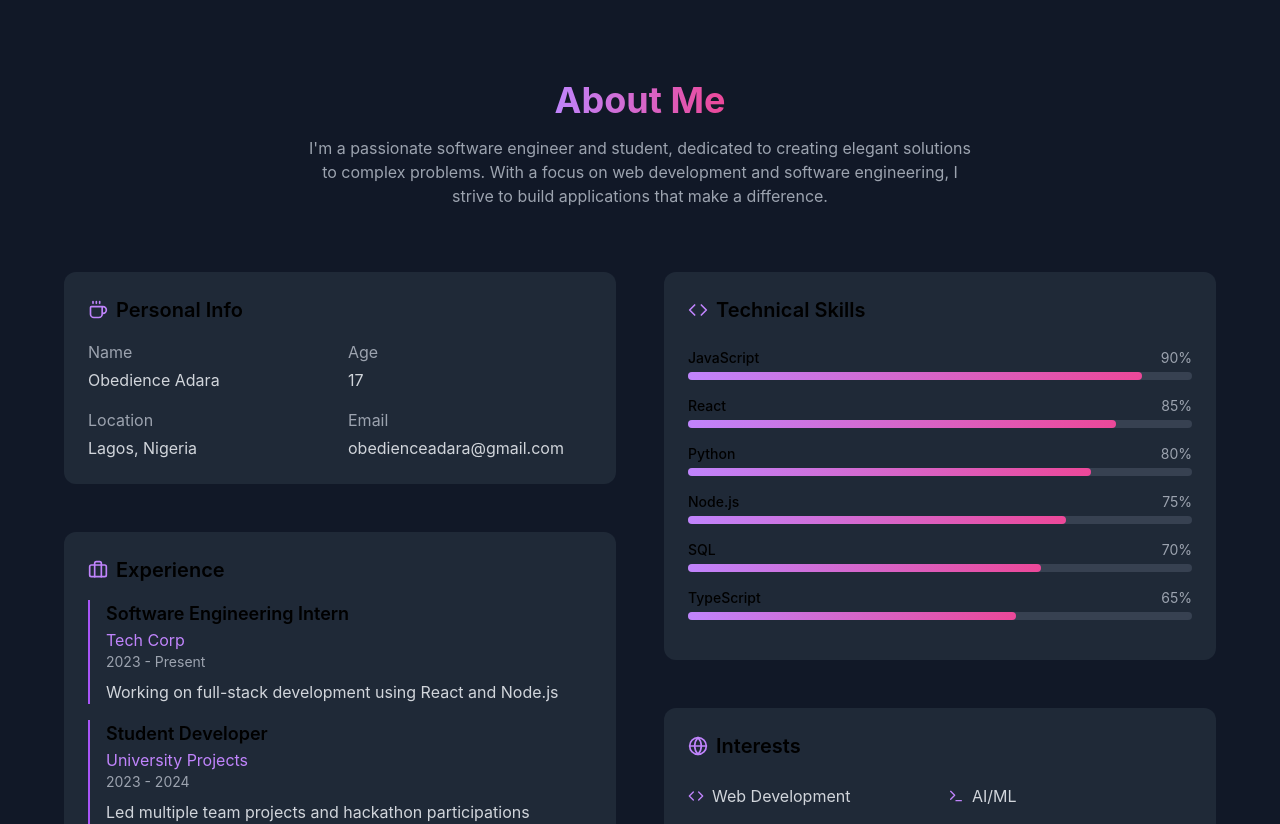
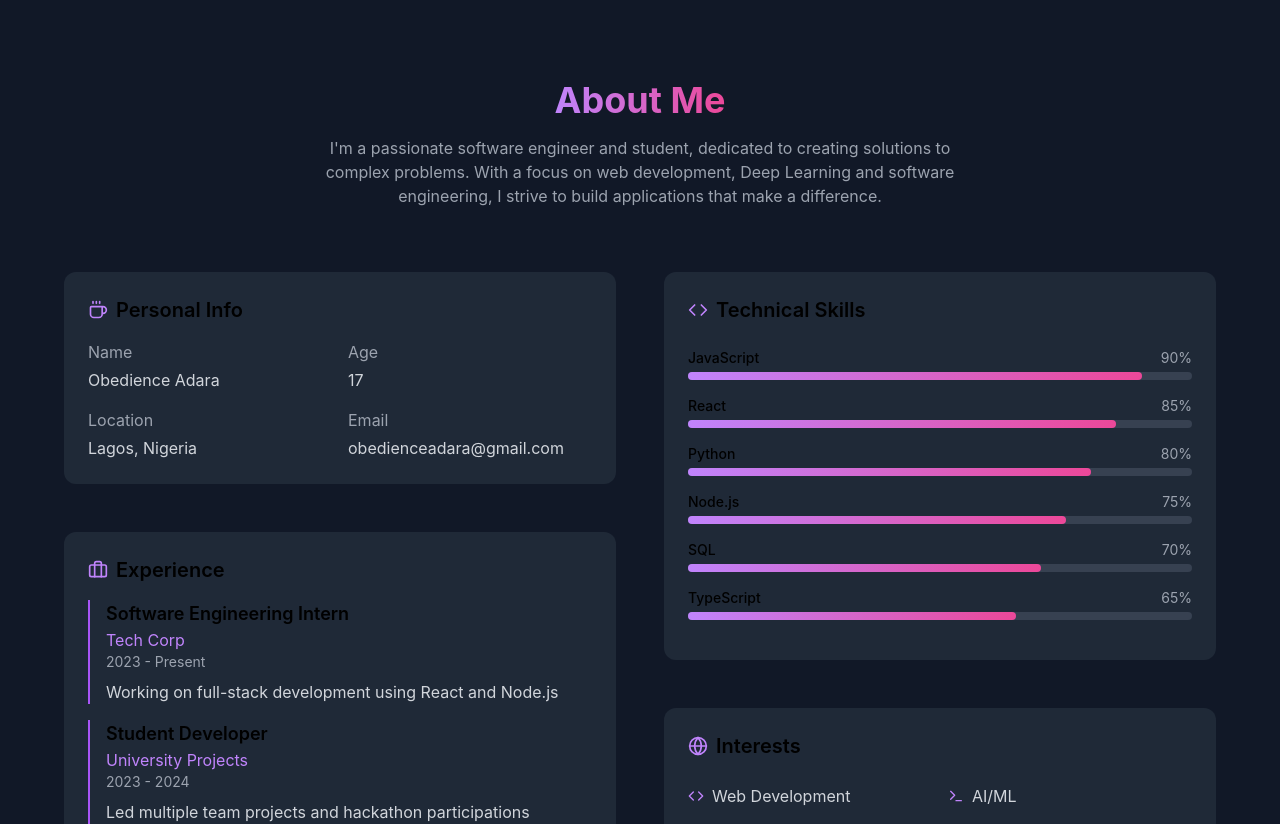
Before and after one commit to ObedienceAdara/Portfolio-Website, a React (Create React App) app: page /#/about in a window 1280 px wide. Shown: the top 824 px of the page. Built offline with nearby package versions, Linux system fonts and the light colour scheme.

Commit message:
Fix routing configuration

```diff
--- a/src/screens/AboutScreen.jsx
+++ b/src/screens/AboutScreen.jsx
@@ -62,8 +62,8 @@ const AboutSection = () => {
             </span>
           </h2>
           <p className="text-gray-400 max-w-2xl mx-auto">
-            I'm a passionate software engineer and student, dedicated to creating elegant solutions
-            to complex problems. With a focus on web development and software engineering,
+            I'm a passionate software engineer and student, dedicated to creating solutions
+            to complex problems. With a focus on web development, Deep Learning and software engineering,
             I strive to build applications that make a difference.
           </p>
         </div>
```
